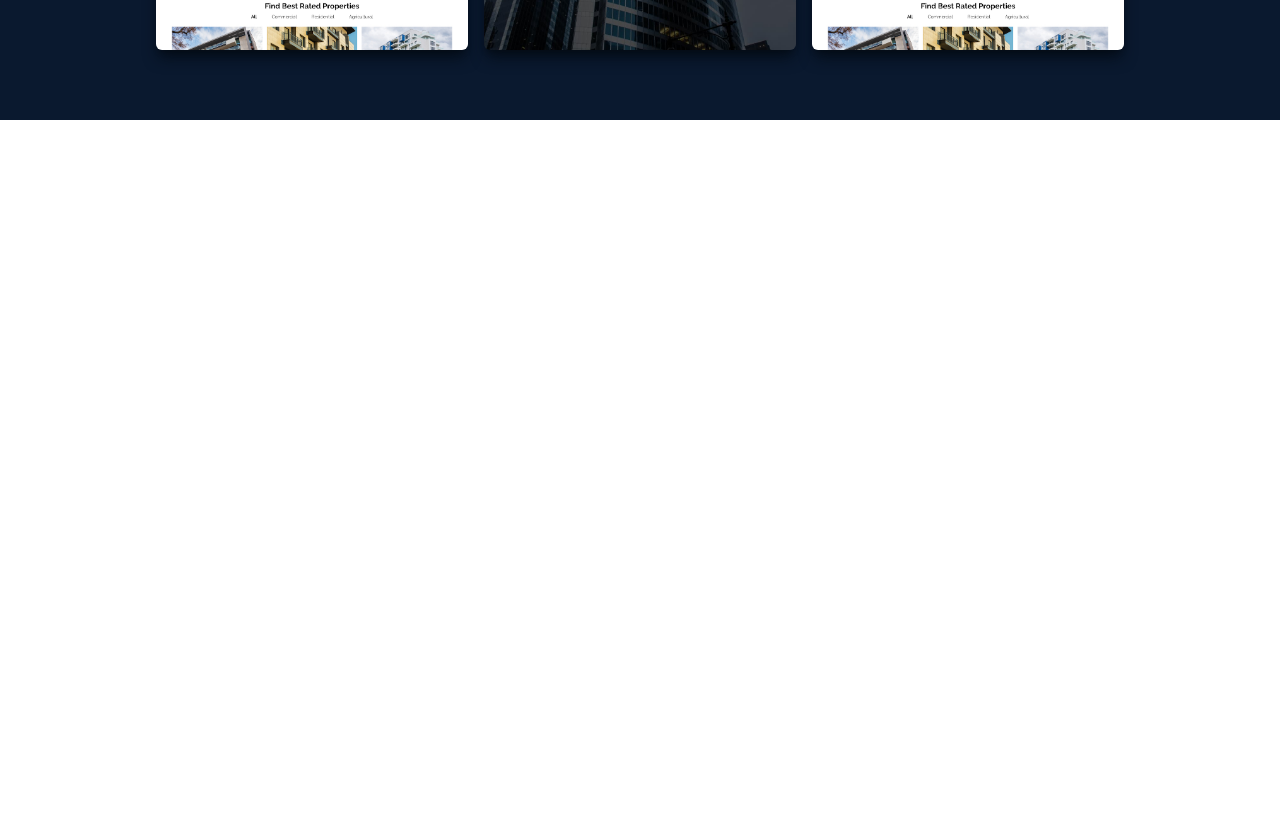
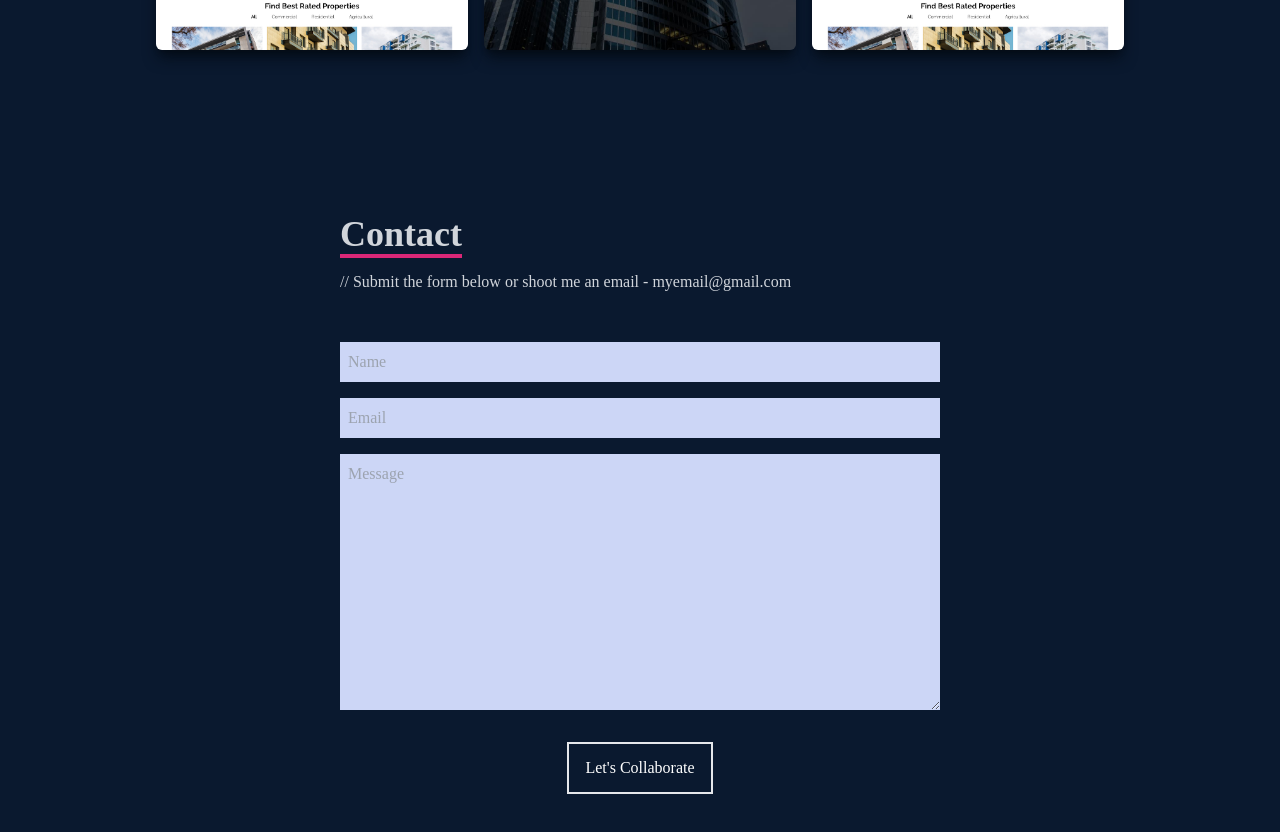
Before and after one commit to raytieu/react-portfolio, a React (Create React App) app: page / in a window 1280 px wide. Shown: the part 3080-3912 px from the top of the page. Before the commit the page ends 3200 px from the top, so only its background shows below. Built offline with nearby package versions, Linux system fonts and the light colour scheme.

Commit message:
added contact section

```diff
--- a/src/App.js
+++ b/src/App.js
@@ -3,6 +3,7 @@ import Home from "./components/Home";
 import About from "./components/About";
 import Skills from "./components/Skills";
 import Work from "./components/Work";
+import Contact from "./components/Contact";
 
 function App() {
   return (
@@ -12,6 +13,7 @@ function App() {
       <About />
       <Skills />
       <Work />
+      <Contact />
     </div>
   );
 }
--- /dev/null
+++ b/src/components/Contact.js
@@ -0,0 +1,44 @@
+import React from "react";
+
+const Contact = () => {
+  return (
+    <div
+      name="contact"
+      className="w-full h-screen bg-[#0a192f] flex justify-center items-center p-4"
+    >
+      <form action="" className="flex flex-col max-w-[600px] w-full">
+        <div className="pb-8">
+          <p className="text-4xl font-bold inline border-b-4 border-pink-600 text-gray-300">
+            Contact
+          </p>
+          <p className="text-gray-300 py-4">
+            // Submit the form below or shoot me an email - myemail@gmail.com
+          </p>
+        </div>
+        <input
+          className="bg-[#ccd6f6] p-2"
+          type="text"
+          placeholder="Name"
+          name="name"
+        />
+        <input
+          className="my-4 p-2 bg-[#ccd6f6]"
+          type="email"
+          placeholder="Email"
+          name="email"
+        />
+        <textarea
+          className="bg-[#ccd6f6] p-2"
+          name="message"
+          rows="10"
+          placeholder="Message"
+        ></textarea>
+        <button className="text-white border-2 hover:bg-pink-600 hover:border-pink-600 px-4 py-3 my-8 mx-auto flex items-center">
+          Let's Collaborate
+        </button>
+      </form>
+    </div>
+  );
+};
+
+export default Contact;
```
